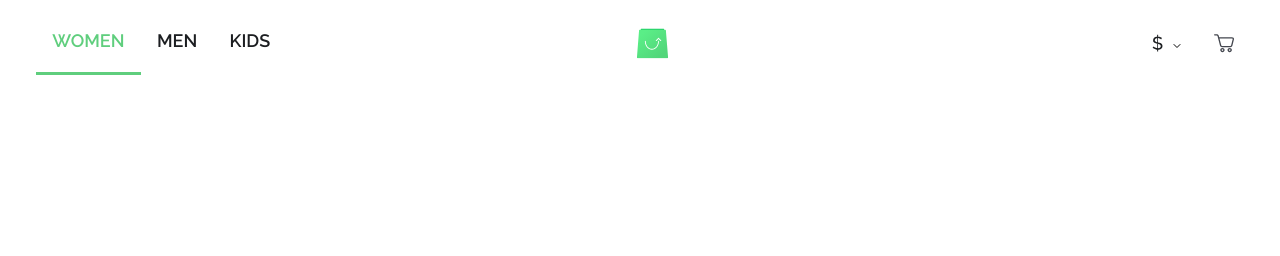
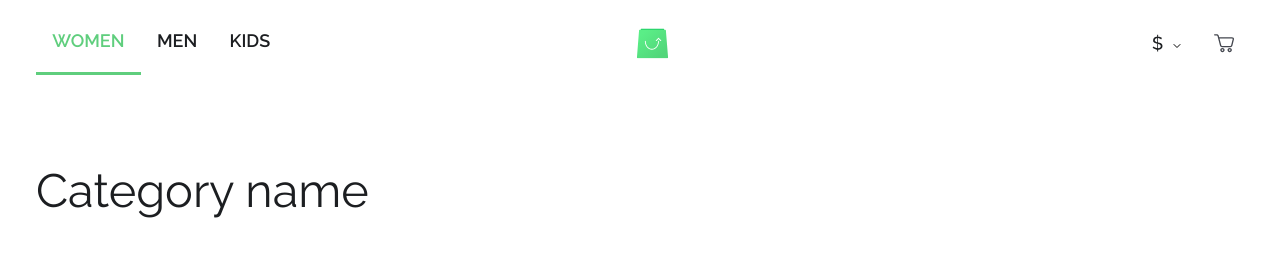
Before and after one commit to Otabekkadirov/Entry-React-developer-test, a plain HTML site: page index.html in a window 1280 px wide. Drawn offline with Linux system fonts and the light colour scheme.

Commit message:
feat: "add title section"

```diff
--- a/index.css
+++ b/index.css
@@ -260,3 +260,14 @@ select {
   justify-content: space-between;
   padding-top: 1.3em;
 }
+
+.title {
+  display: flex;
+  flex-direction: row;
+  justify-content: flex-start;
+  margin-top: 4.5em;
+}
+
+.title > span {
+  font-size: 2.6em;
+}
--- a/index.html
+++ b/index.html
@@ -47,6 +47,10 @@
 				<div class="spacer-xl"><img src="logo/empty_cart.svg" alt="Empty Cart"></div>
 			</section>
 		</header>
+
+		<div class="title container">
+			<span>Category name</span>
+		</div>
 	</div>
 </body>
 
```
